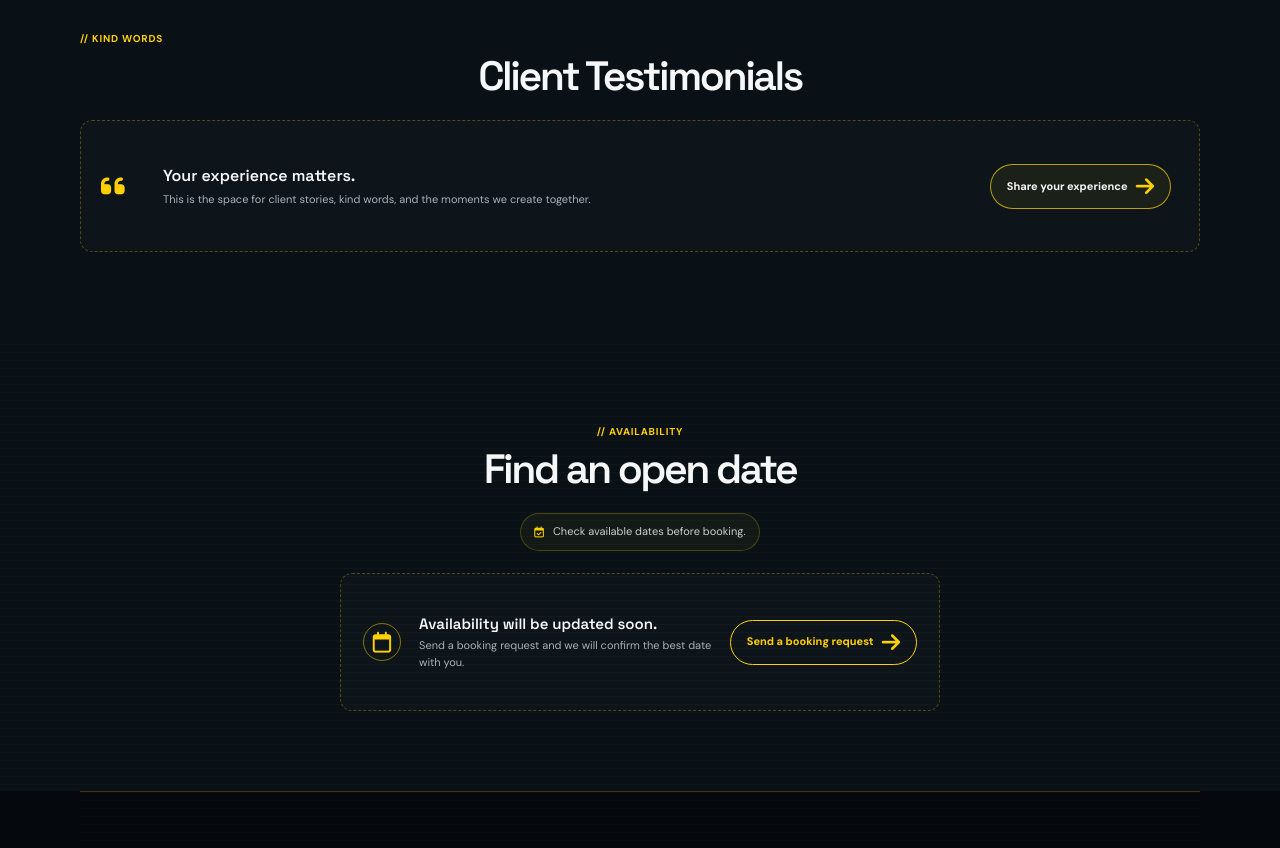
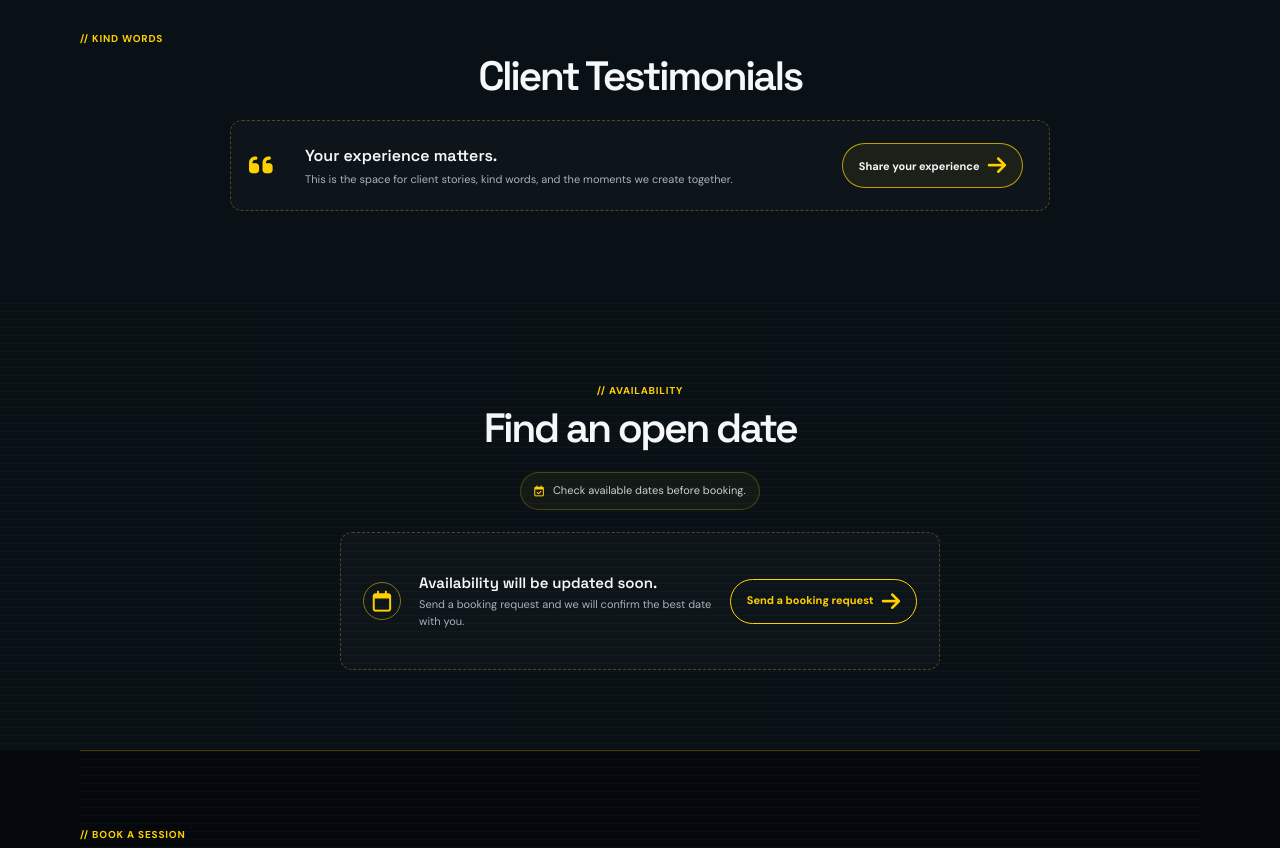
Before and after one commit to fobinathaniel2-ops/fobibass, a website: page index.html in a window 1280 px wide. Shown: the part 2120-2968 px from the top of the page. Drawn offline with Linux system fonts and the light colour scheme; no server answers.

Commit message:
Compact testimonial prompt banner

```diff
--- a/style-premium.css
+++ b/style-premium.css
@@ -145,7 +145,7 @@ section h2::before { content: none; }
 .empty-content i { color: var(--yellow); font-size: 21px; }
 .empty-content strong { color: var(--white); font: 600 14px 'Space Grotesk', sans-serif; }
 .empty-content span { max-width: 360px; font-size: 11px; line-height: 1.5; }
-.testimonial-empty { display: flex; align-items: center; justify-content: flex-start; gap: 20px; min-height: 132px; margin-bottom: 16px; text-align: left; }
+.testimonial-empty { display: flex; align-items: center; justify-content: flex-start; gap: 14px; width: min(100%, 820px); min-height: 0; margin: 0 auto 16px; padding: 14px 18px; text-align: left; }
 .testimonial-empty > i { flex: 0 0 42px; color: var(--yellow); font-size: 27px; }
 .testimonial-empty > div { display: grid; gap: 5px; }
 .testimonial-empty strong { color: var(--white); font: 600 16px 'Space Grotesk', sans-serif; }
```
